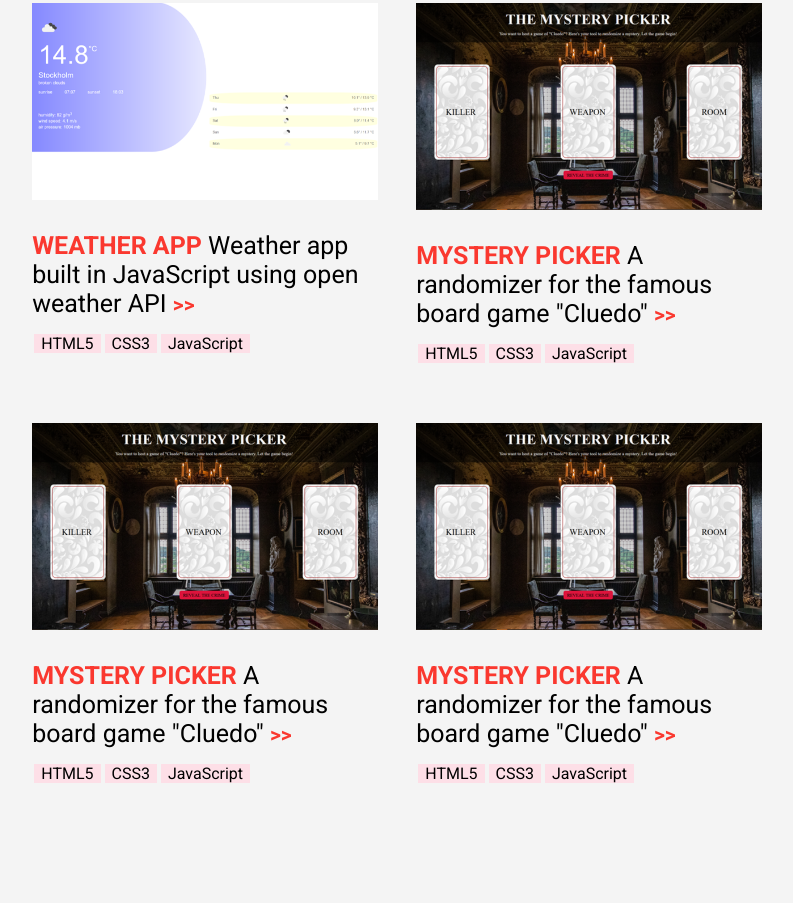
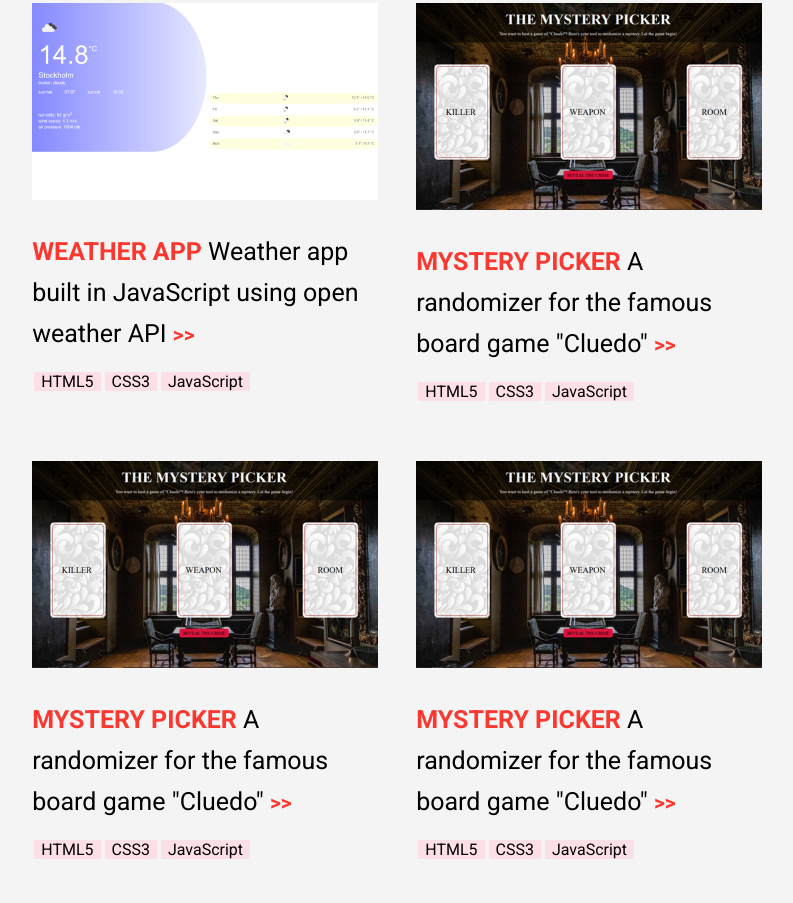
Before and after one commit to HenrikeW/portfolio, a plain HTML site: page index.html in a window 1280 px wide. Shown: the part 1797-2700 px from the top of the page, without its empty margins (243-1036 px from the left). Drawn offline with Linux system fonts and the light colour scheme.

Commit message:
small fixes with line heights and skills

```diff
--- a/index.html
+++ b/index.html
@@ -52,7 +52,7 @@
                 <a href="#" class="project-A">
                     <img src="./weather_desktop.png" alt="a screenshot of the weather app">
                     <article>
-                        <p><span class="headline">WEATHER APP</span> Weather app built in JavaScript using open weather API <span class="arrows">>></span></p>
+                        <p class="teaser"><span class="headline">WEATHER APP</span> Weather app built in JavaScript using open weather API <span class="arrows">>></span></p>
                         <div class="tag-container">
                             <p class="tag">HTML5</p>
                             <p class="tag">CSS3</p>
@@ -63,7 +63,7 @@
                 <a href="#"  class="project-A">
                     <img src="./mystery_screenshot.png" alt="a screenshot of the mystery picker">
                     <article>
-                        <p><span class="headline">MYSTERY PICKER</span> A randomizer for the famous board game "Cluedo" <span class="arrows">>></span></p>
+                        <p class="teaser"><span class="headline">MYSTERY PICKER</span> A randomizer for the famous board game "Cluedo" <span class="arrows">>></span></p>
                         <div class="tag-container">
                             <p class="tag">HTML5</p>
                             <p class="tag">CSS3</p>
@@ -74,7 +74,7 @@
                 <a href="#"  class="project-B">
                     <img src="./mystery_screenshot.png" alt="a screenshot of the mystery picker">
                     <article>
-                        <p><span class="headline">MYSTERY PICKER</span> A randomizer for the famous board game "Cluedo" <span class="arrows">>></span></p>
+                        <p class="teaser"><span class="headline">MYSTERY PICKER</span> A randomizer for the famous board game "Cluedo" <span class="arrows">>></span></p>
                         <div class="tag-container">
                             <p class="tag">HTML5</p>
                             <p class="tag">CSS3</p>
@@ -85,7 +85,7 @@
                 <a href="#"  class="project-B">
                     <img src="./mystery_screenshot.png" alt="a screenshot of the mystery picker">
                     <article>
-                        <p><span class="headline">MYSTERY PICKER</span> A randomizer for the famous board game "Cluedo" <span class="arrows">>></span></p>
+                        <p class="teaser"><span class="headline">MYSTERY PICKER</span> A randomizer for the famous board game "Cluedo" <span class="arrows">>></span></p>
                         <div class="tag-container">
                             <p class="tag">HTML5</p>
                             <p class="tag">CSS3</p>
--- a/style.css
+++ b/style.css
@@ -4,6 +4,7 @@ Media queries for desktop starting on line 615.*/
 
 body {
     margin: 0;
+    overflow-x: hidden;
 }
 
 /*HEADER*/
@@ -247,7 +248,6 @@ header img {
     text-decoration: none;
     font-size: 17px;
     color: #000000;
-    line-height: 32px;
     margin-top: 48px;
 }
 
@@ -273,6 +273,7 @@ header img {
 .featured-thoughts {
     width: 80%;
     margin-top: 22px;
+    line-height: 32px;
 }
 
 .thought-A {
@@ -348,7 +349,7 @@ header img {
 .skill-container {
     display: flex;
     text-align: center;
-    width: 80%;
+    width: 100%;
     flex-direction: column;
     flex-wrap: wrap;
     align-items: center;
@@ -357,7 +358,6 @@ header img {
 
 .skill-block {
     margin-bottom: 20px;
-    width: 200px;
 }
 
 /*THE SOCIAL MEDIA SECTION*/
@@ -697,6 +697,10 @@ footer p {
         width: 60%;
     }
 
+    .teaser {
+        line-height: 41px;
+    }
+
     .tag {
         font-size: 16px;
     }
@@ -716,6 +720,7 @@ footer p {
 
     .featured-thoughts {
         width: 60%;
+        line-height: 41px;
     }
 
     .more-thoughts {
```
